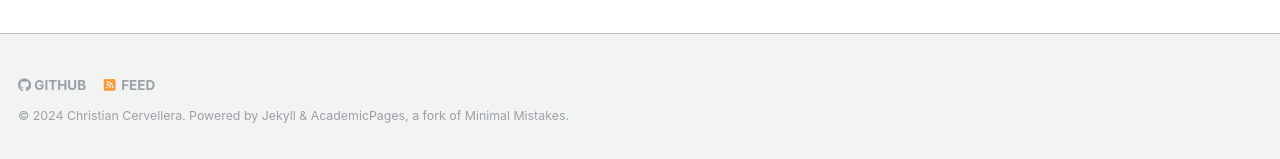
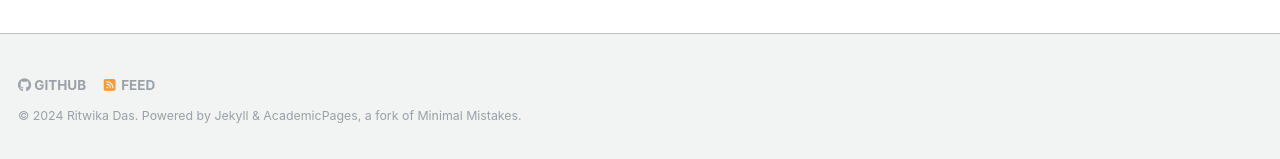
Before and after one commit to ritwika-das/ritwika-das.github.io, a Jekyll site: the page built from _pages/about.md, in a window 1280 px wide and 1080 px high. Shown: the part 918-1077 px from the top of the window. Built offline with Jekyll 4.4.1, drawn with Linux system fonts in a browser that asks for light colours.

Commit message:
Websites Update

```diff
--- a/_config.yml
+++ b/_config.yml
@@ -14,7 +14,7 @@
 locale                   : "London"
 title                    : "Ritwika Das"
 title_separator          : "-"
-name                     : &name "Christian Cervellera"
+name                     : &name "Ritwika Das"
 description              : &description "MSc in Social Data Science at LSE"
 url                      : # the base hostname & protocol for your site e.g. "https://mmistakes.github.io"
 baseurl                  : "" # the subpath of your site, e.g. "/blog"
@@ -35,7 +35,7 @@ author:
   location         :
   employer         :
   uri              :
-  email            : "r.das7@@lse.ac.uk"
+  email            : "r.das7@lse.ac.uk"
 
   # Academic websites
   arxiv            : # URL - Update with the correct link to your profile
@@ -50,7 +50,7 @@ author:
   bitbucket        : # Username - Update with your username on the site
   codepen          : # Username
   dribbble         : # Username
-  github           : "christiancervellera"
+  github           : "ritwika-das"
   kaggle           : # Username
   stackoverflow    : # User number or user number and name (i.e., use "1" or "1/jeff-atwood")
 
@@ -64,7 +64,7 @@ author:
   keybase          : # Username
   instagram        : # Username
   lastfm           : # Username
-  linkedin         : "ccervellera" # Username
+  linkedin         : "ritwikadas" # Username
   mastodon         : # URL
   medium           : # URL
   pinterest        : # Username
```
